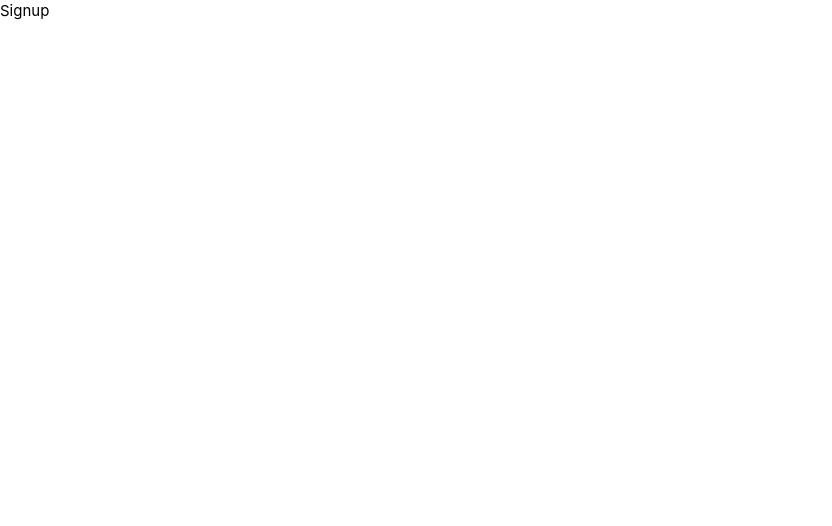
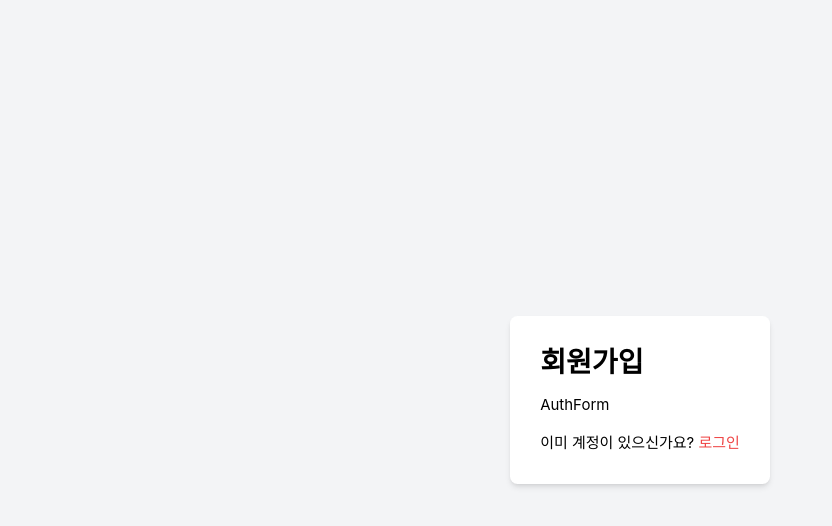
Before and after one commit to mbdyjk/Sparta_MbtiTest, a React (Vite) app in the folder mbtitest/: page /signup in a window 1280 px wide. Shown: the top 526 px of the page, without its empty margins (0-832 px from the left). Built offline with nearby package versions, Linux system fonts and the light colour scheme.

Commit message:
design: Signup 초기 화면 구성

```diff
--- a/mbtitest/src/pages/Signup.jsx
+++ b/mbtitest/src/pages/Signup.jsx
@@ -1,7 +1,25 @@
-import React from "react";
+import AuthForm from "../components/AuthForm";
+import NavLink from "../components/common/NavLink";
 
 const Signup = () => {
-  return <div>Signup</div>;
+  const handleSignup = async () => {};
+
+  return (
+    <div className="flex justify-center items-center min-h-screen bg-gray-100">
+      <div className="bg-white p-8 shadow-md rounded-lg w-100">
+        <h1 className="text-3xl font-bold mb-4">회원가입</h1>
+        <AuthForm mode="register" onSubmit={handleSignup} />
+        <div className="mt-4 text-center">
+          <p>
+            이미 계정이 있으신가요?{" "}
+            <NavLink to="/login" className="text-red-500">
+              로그인
+            </NavLink>
+          </p>
+        </div>
+      </div>
+    </div>
+  );
 };
 
 export default Signup;
```
